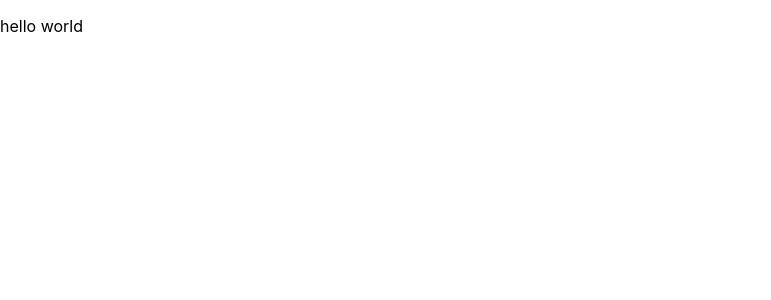
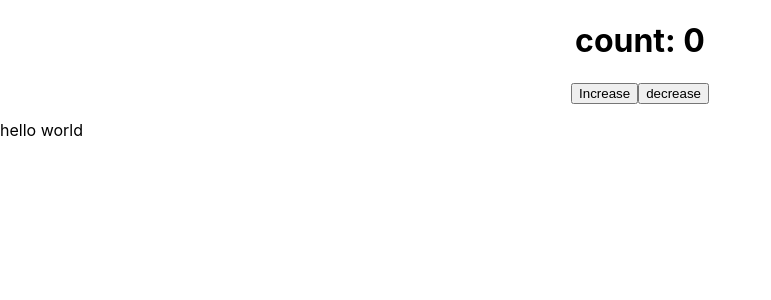
Before and after one commit to kamogelomay/react-project, a React (Create React App) app in the folder react-app/: page / in a window 1280 px wide. Shown: the top 300 px of the page, without its empty margins (0-771 px from the left). Built offline with nearby package versions, Linux system fonts and the light colour scheme.

Commit message:
this count rocks

```diff
--- a/react-app/src/App.js
+++ b/react-app/src/App.js
@@ -1,13 +1,20 @@
 import react from 'react';
 import './App.css';
+import Counter from './Counter';
 
 function App() {
   return (
+<>
+
+  <div className='App'>
+    <Counter />
+  </div>
     <div><p>
       hello world
     </p>
 
     </div>
+    </>
   );
 }
 
--- /dev/null
+++ b/react-app/src/Counter.js
@@ -0,0 +1,12 @@
+import react, { useState, useEffect }from 'react';
+const Counter =() => {
+    const [ count, setCount] = useState(0);
+    return (
+        <div>
+            <h1>count: {count}</h1>
+            <button onClick={() => setCount( count + 1)}>Increase</button>
+            <button onClick={() => setCount( count -1)}>decrease</button>
+        </div>
+    );
+};
+export default Counter;
```
